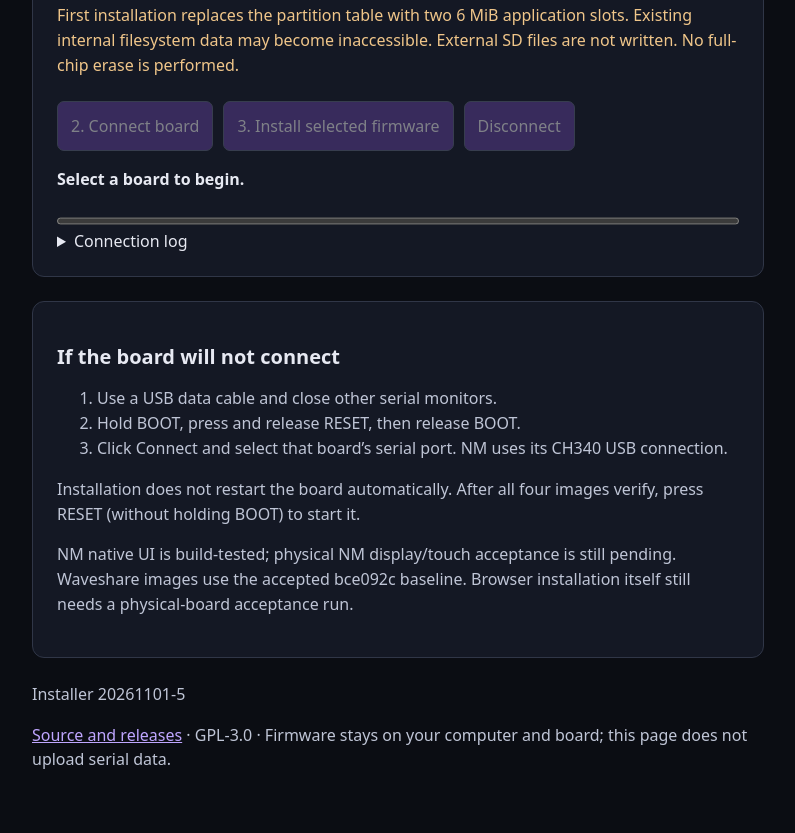
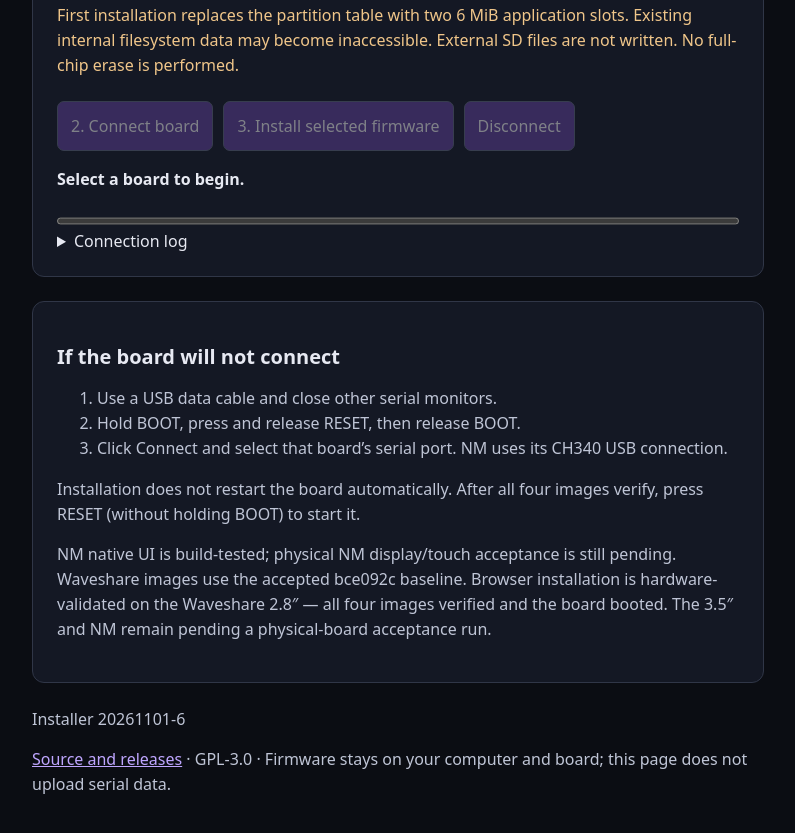
Before and after one commit to Em3ritus/umbravox, a website: page web/native/index.html in a window 1280 px wide. Shown: the part 499-1332 px from the top of the page, without its empty margins (242-1037 px from the left). Drawn offline with Linux system fonts and the light colour scheme.

Commit message:
docs(native-installer): mark WS 2.8 browser install hardware-validated
The WS 2.8 browser flash verified all four image hashes and the board boots umbravox, so the blanket "needs a physical-board acceptance run" notice is stale. Distinguish WS 2.8 (validated) from 3.5/NM (still pending). Installer revision 20261101-6; no code, firmware, or partition-layout change.

```diff
--- a/web/native/app.mjs
+++ b/web/native/app.mjs
@@ -1,6 +1,6 @@
 import {Transport} from './vendor/esptool-js-0.7.0.js';
-import {inspectDevice,loadParts,install,validateManifest} from './flash.mjs?v=20261101-5';
-import {C5Loader} from './c5-loader.mjs?v=20261101-5';
+import {inspectDevice,loadParts,install,validateManifest} from './flash.mjs?v=20261101-6';
+import {C5Loader} from './c5-loader.mjs?v=20261101-6';
 const $=id=>document.getElementById(id);
 let loader,transport,manifest,base,busy=false;
 function status(s){$('status').textContent=s;}
--- a/web/native/index.html
+++ b/web/native/index.html
@@ -8,7 +8,7 @@
 <p class="notice">First installation replaces the partition table with two 6 MiB application slots. Existing internal filesystem data may become inaccessible. External SD files are not written. No full-chip erase is performed.</p>
 <button id="connect" disabled>2. Connect board</button><button id="install" disabled>3. Install selected firmware</button><button id="disconnect" disabled>Disconnect</button>
 <p id="status" role="status" aria-live="polite">Select a board to begin.</p><progress id="progress" value="0" max="100"></progress><details><summary>Connection log</summary><pre id="log"></pre></details></section>
-<section><h2>If the board will not connect</h2><ol><li>Use a USB data cable and close other serial monitors.</li><li>Hold BOOT, press and release RESET, then release BOOT.</li><li>Click Connect and select that board’s serial port. NM uses its CH340 USB connection.</li></ol><p>Installation does not restart the board automatically. After all four images verify, press RESET (without holding BOOT) to start it.</p><p>NM native UI is build-tested; physical NM display/touch acceptance is still pending. Waveshare images use the accepted bce092c baseline. Browser installation itself still needs a physical-board acceptance run.</p></section>
-<p>Installer 20261101-5</p>
+<section><h2>If the board will not connect</h2><ol><li>Use a USB data cable and close other serial monitors.</li><li>Hold BOOT, press and release RESET, then release BOOT.</li><li>Click Connect and select that board’s serial port. NM uses its CH340 USB connection.</li></ol><p>Installation does not restart the board automatically. After all four images verify, press RESET (without holding BOOT) to start it.</p><p>NM native UI is build-tested; physical NM display/touch acceptance is still pending. Waveshare images use the accepted bce092c baseline. Browser installation is hardware-validated on the Waveshare 2.8″ — all four images verified and the board booted. The 3.5″ and NM remain pending a physical-board acceptance run.</p></section>
+<p>Installer 20261101-6</p>
 <p><a href="https://github.com/slickrick773/umbravox">Source and releases</a> · GPL-3.0 · Firmware stays on your computer and board; this page does not upload serial data.</p>
-<script type="module" src="app.mjs?v=20261101-5"></script></body></html>
+<script type="module" src="app.mjs?v=20261101-6"></script></body></html>
```
